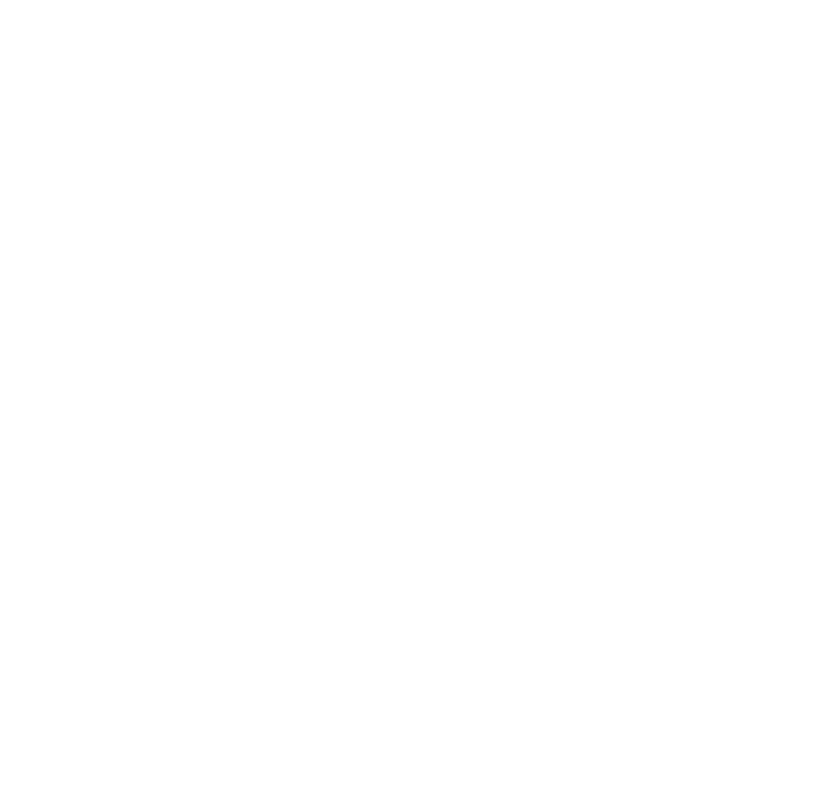
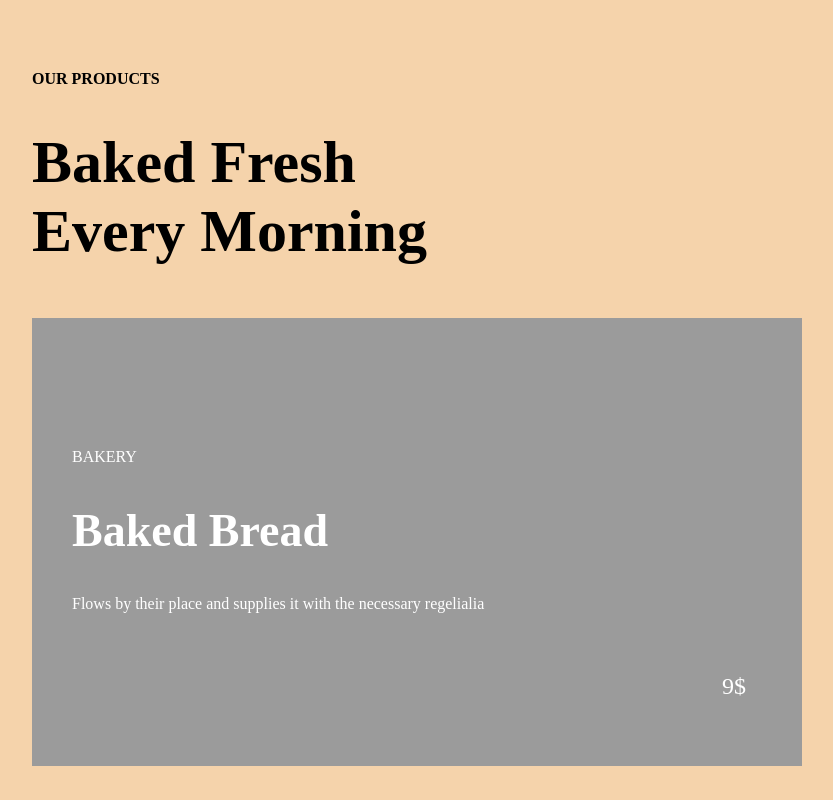
Before and after one commit to Ereklemak/davaleba6, a plain HTML site: page index.html in a window 1280 px wide. Shown: the whole page, without its empty margins (111-944 px from the left). Drawn offline with Linux system fonts and the light colour scheme.

Commit message:
katastropa

```diff
--- a/index.html
+++ b/index.html
@@ -6,5 +6,28 @@
     <title>Document</title>
     <link rel="stylesheet" href="styles.css" />
   </head>
-  <body></body>
+  <body>
+    <header>
+      <div>
+        <h6>OUR PRODUCTS</h6>
+      </div>
+      <h1>Baked Fresh Every Morning</h1>
+    </header>
+    <main>
+      <section class="box1">
+        <div class="box1-text">
+          <div>BAKERY</div>
+          <h2>Baked Bread</h2>
+          <div>
+            Flows by their place and supplies it with the necessary regelialia
+          </div>
+          <div class="nine">9$</div>
+        </div>
+      </section>
+      <section>
+        <div class="gray-box1"></div>
+        <div class="white-box1"></div>
+      </section>
+    </main>
+  </body>
 </html>
--- a/styles.css
+++ b/styles.css
@@ -0,0 +1,39 @@
+body {
+  background-color: #f5d3ab;
+}
+
+header {
+  font-size: 30px;
+  width: 400px;
+  height: 128px;
+  margin-left: 135px;
+  margin-top: 70px;
+}
+
+h6 {
+  font-size: 16px;
+}
+
+.box1 {
+  width: 770px;
+  height: 448px;
+  margin-top: 120px;
+  margin-left: 135px;
+  background-color: #9b9b9b;
+  color: white;
+}
+
+.box1-text {
+  padding-top: 130px;
+  padding-left: 40px;
+}
+
+.nine {
+  padding-left: 650px;
+  padding-top: 60px;
+  font-size: 24px;
+}
+
+h2 {
+  font-size: 46px;
+}
```
